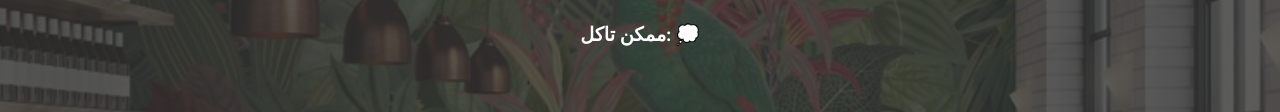
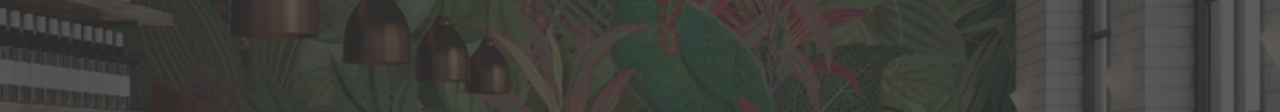
Before and after one commit to Abd-El-Rahman-Mohamed/i-want-to-delete-it, a plain HTML site: page projects/what-to-eat-today/index.html in a window 1280 px wide. Shown: the part 284-396 px from the top of the page. Drawn offline with Linux system fonts and the light colour scheme; files whose address does not match are found by name; a web font is replaced by a local one.

Commit message:
Update index.html

```diff
--- a/projects/what-to-eat-today/index.html
+++ b/projects/what-to-eat-today/index.html
@@ -24,10 +24,6 @@
          </button>
     </section>
 
-    <p class="you-can-eat">
-        ممكن تاكل: 💭
-    </p>
-
     <p id="generated-food">
 
     </p>
```
